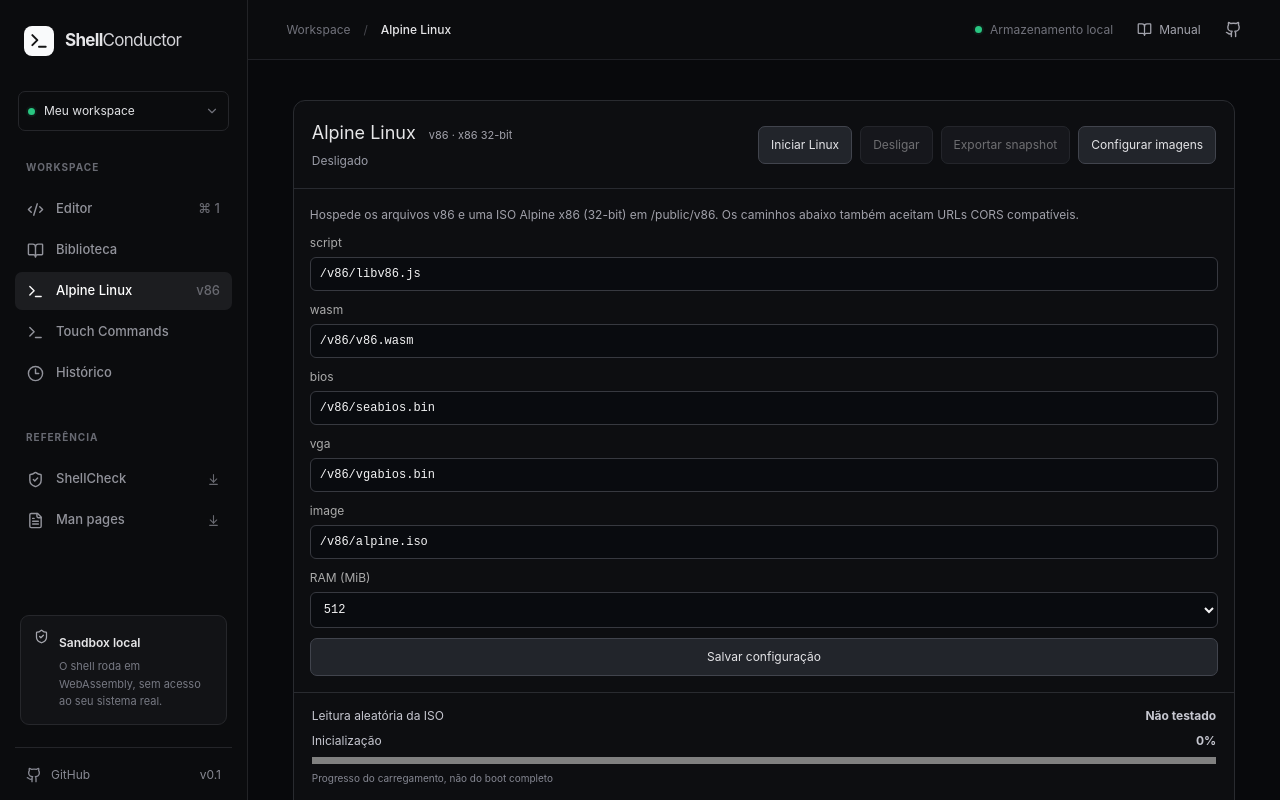
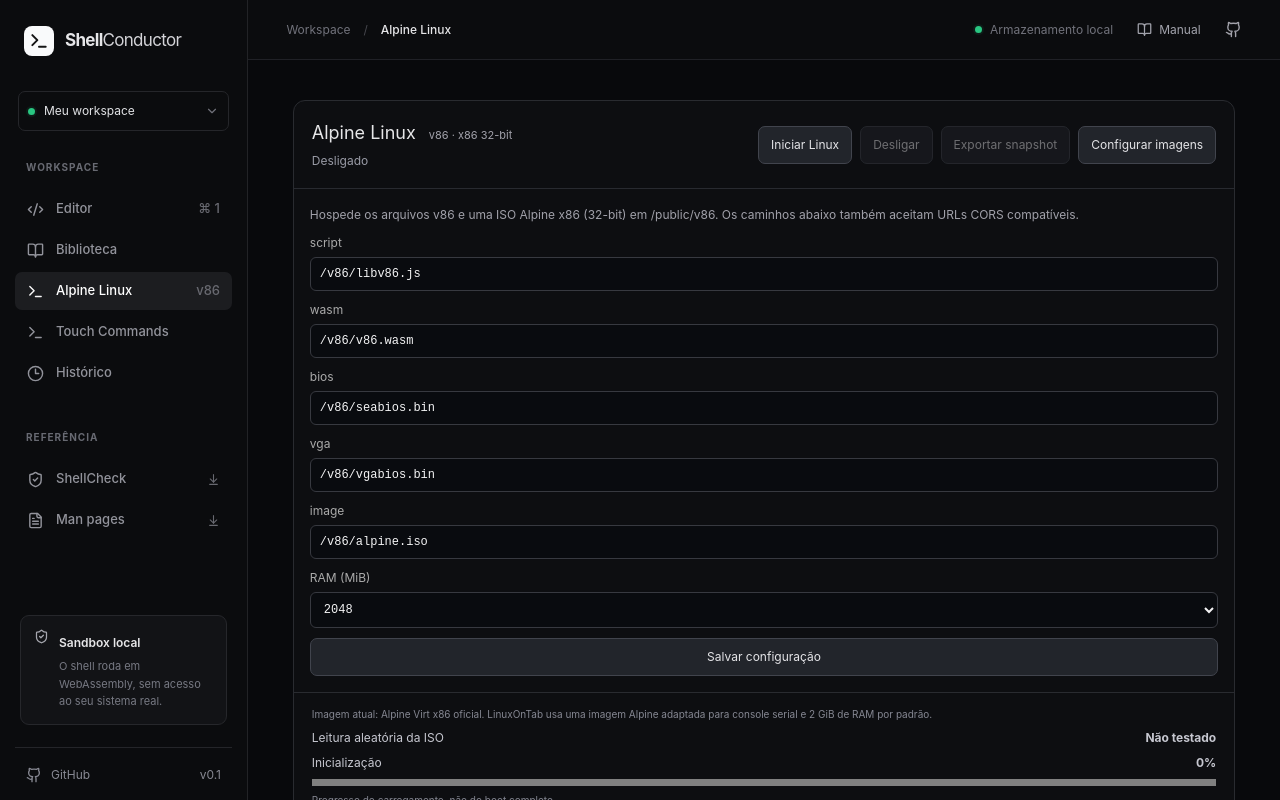
Before and after one commit to rodkisten/shell, a React (Vite) app: page /linux in a window 1280 px wide. Both pictures are taken after a click on the button "Configurar imagens". Shown: the top 800 px of the page. Built offline with nearby package versions, Linux system fonts and the light colour scheme.

Commit message:
fix(linux): match LinuxOnTab Alpine RAM baseline and expose higher memory presets

```diff
--- a/src/components/LinuxPanel.tsx
+++ b/src/components/LinuxPanel.tsx
@@ -41,7 +41,7 @@ export function LinuxPanel() {
   const [status, setStatus] = useState('Desligado');
   const [working, setWorking] = useState(false);
   const [settings, setSettings] = useState(false);
-  const [memory, setMemory] = useState(512);
+  const [memory, setMemory] = useState(2048);
   const [snapshot, setSnapshot] = useState<File | null>(null);
   const [assetError, setAssetError] = useState<string | null>(null);
   const [events, setEvents] = useState<string[]>([]);
@@ -108,7 +108,7 @@ export function LinuxPanel() {
         autostart: true,
       });
       emulator.current = vm;
-      log('Máquina virtual criada; aguardando firmware e kernel');
+      log('Máquina virtual criada com ' + memory + ' MiB RAM; aguardando firmware e kernel');
       // LinuxOnTab advances a stalled ISOLINUX boot prompt with Enter.
       let taps = 0;
       const bootKeys = setInterval(() => {
@@ -138,7 +138,7 @@ export function LinuxPanel() {
         }
       }, 1200);
       setProgress(70);
-      vm.add_listener('emulator-ready', () => { log('Emulador pronto'); setStatus('Firmware pronto; aguardando Alpine…'); setProgress(80); });
+      vm.add_listener('emulator-ready', () => { log('Emulador pronto (' + memory + ' MiB RAM)'); setStatus('Firmware pronto; aguardando Alpine…'); setProgress(80); });
       vm.add_listener('emulator-started', () => { log('CPU iniciada (não confirma boot do Linux)'); setStatus('CPU iniciada; aguardando saída do Alpine…'); setProgress(85); });
       vm.add_listener('emulator-stopped', () => { log('CPU parada'); setStatus('Emulador pausado'); });
       vm.add_listener('emulator-error', (...args) => { const message = 'Erro interno v86: ' + args.map(String).join(' '); log(message); setAssetError(message); setStatus('Falha no emulador'); clearWatchdog(); });
@@ -202,11 +202,11 @@ export function LinuxPanel() {
         <input value={assets[field]} onChange={event => setAssets(prev => ({ ...prev, [field]: event.target.value }))} />
       </label>)}
       <label>RAM (MiB)<select value={memory} onChange={event => setMemory(Number(event.target.value))}>
-        <option value={64}>64</option><option value={128}>128</option><option value={256}>256</option><option value={512}>512</option>
+        <option value={64}>64</option><option value={128}>128</option><option value={256}>256</option><option value={512}>512</option><option value={1024}>1024</option><option value={2048}>2048</option><option value={3072}>3072</option>
       </select></label>
       <button onClick={() => { localStorage.setItem(key, JSON.stringify(assets)); setStatus('Configuração salva neste navegador'); }}>Salvar configuração</button>
     </div>}
-    <div className="linux-progress" role="status"><div><span>Leitura aleatória da ISO</span><strong>{isoRange}</strong></div><div><span>Inicialização</span><strong>{progress}%</strong></div><progress max={100} value={progress} /><small>{progress === 100 ? 'Saída serial recebida' : 'Progresso do carregamento, não do boot completo'}</small></div>
+    <div className="linux-progress" role="status"><small>Imagem atual: Alpine Virt x86 oficial. LinuxOnTab usa uma imagem Alpine adaptada para console serial e 2 GiB de RAM por padrão.</small><div><span>Leitura aleatória da ISO</span><strong>{isoRange}</strong></div><div><span>Inicialização</span><strong>{progress}%</strong></div><progress max={100} value={progress} /><small>{progress === 100 ? 'Saída serial recebida' : 'Progresso do carregamento, não do boot completo'}</small></div>
     {bootWarning && <p className="linux-note" role="alert">⚠ {bootWarning}</p>}
     {assetError && <p role="alert" className="linux-note">{assetError}. Execute npm run linux:assets antes do build ou configure URLs válidas.</p>}
     {!emulator.current && status === "Desligado" && <div className="linux-boot-placeholder"><strong>Alpine Linux · v86</strong><span>Pressione “Iniciar Linux” para carregar a máquina virtual.</span></div>}
```
